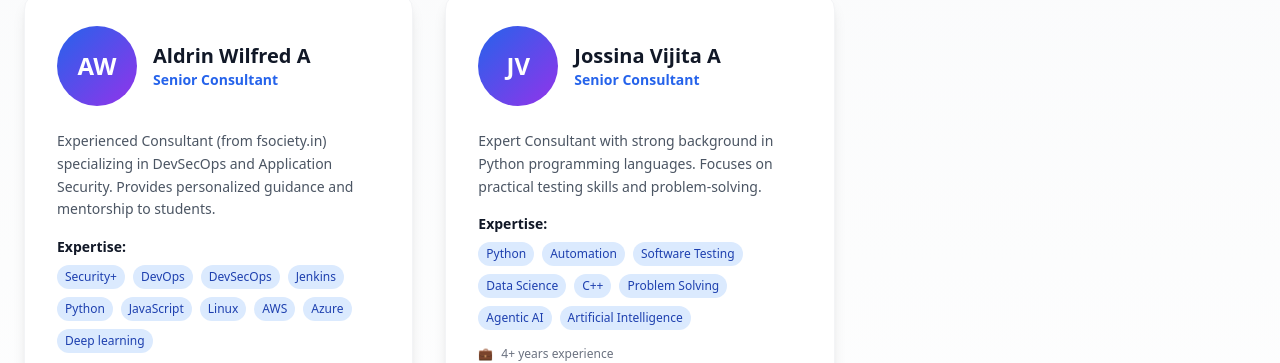
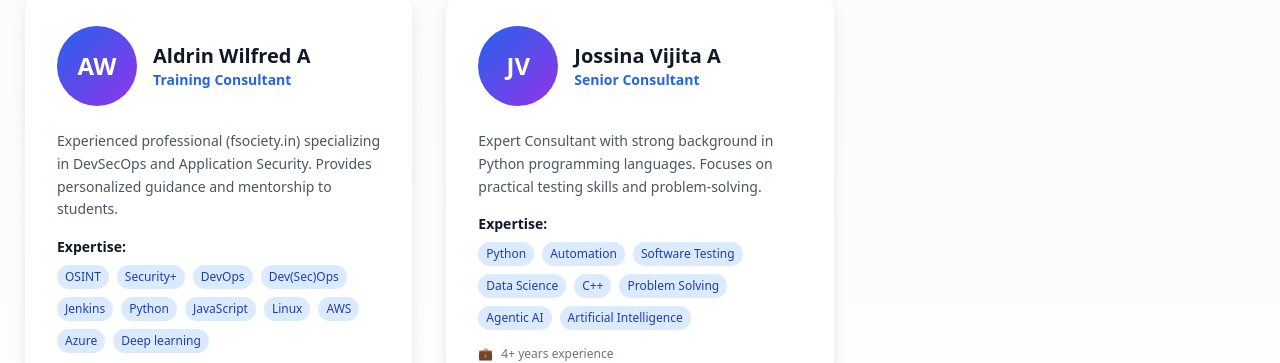
Before and after one commit to miracl-in/miracl-in.github.io, a Next.js app: page /team in a window 1280 px wide. Shown: the part 347-710 px from the top of the page. Built offline with nearby package versions, Linux system fonts and the light colour scheme.

Commit message:
Update page.tsx

```diff
--- a/app/team/page.tsx
+++ b/app/team/page.tsx
@@ -2,9 +2,9 @@ const teamMembers = [
   {
     id: 7,
     name: "Aldrin Wilfred A",
-    role: "Senior Consultant",
-    bio: "Experienced Consultant (from fsociety.in) specializing in DevSecOps and Application Security. Provides personalized guidance and mentorship to students.",
-    expertise: ["Security+", "DevOps", "DevSecOps", "Jenkins", "Python", "JavaScript", "Linux", "AWS", "Azure", "Deep learning"],
+    role: "Training Consultant",
+    bio: "Experienced professional (fsociety.in) specializing in DevSecOps and Application Security. Provides personalized guidance and mentorship to students.",
+    expertise: ["OSINT", "Security+", "DevOps", "Dev(Sec)Ops", "Jenkins", "Python", "JavaScript", "Linux", "AWS", "Azure", "Deep learning"],
     experience: "7+ years",
     education: "M.S (Europe) - Telecommunications",
     image: "AW"
```
